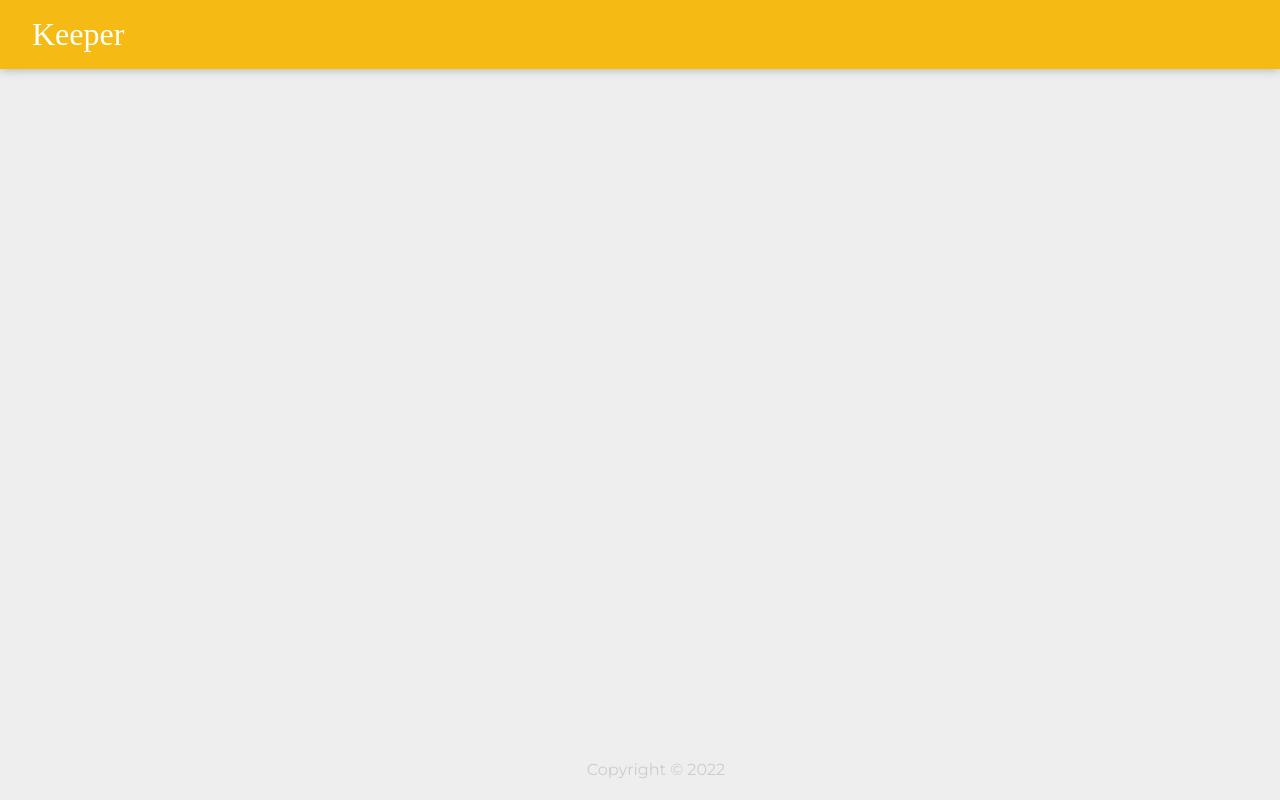
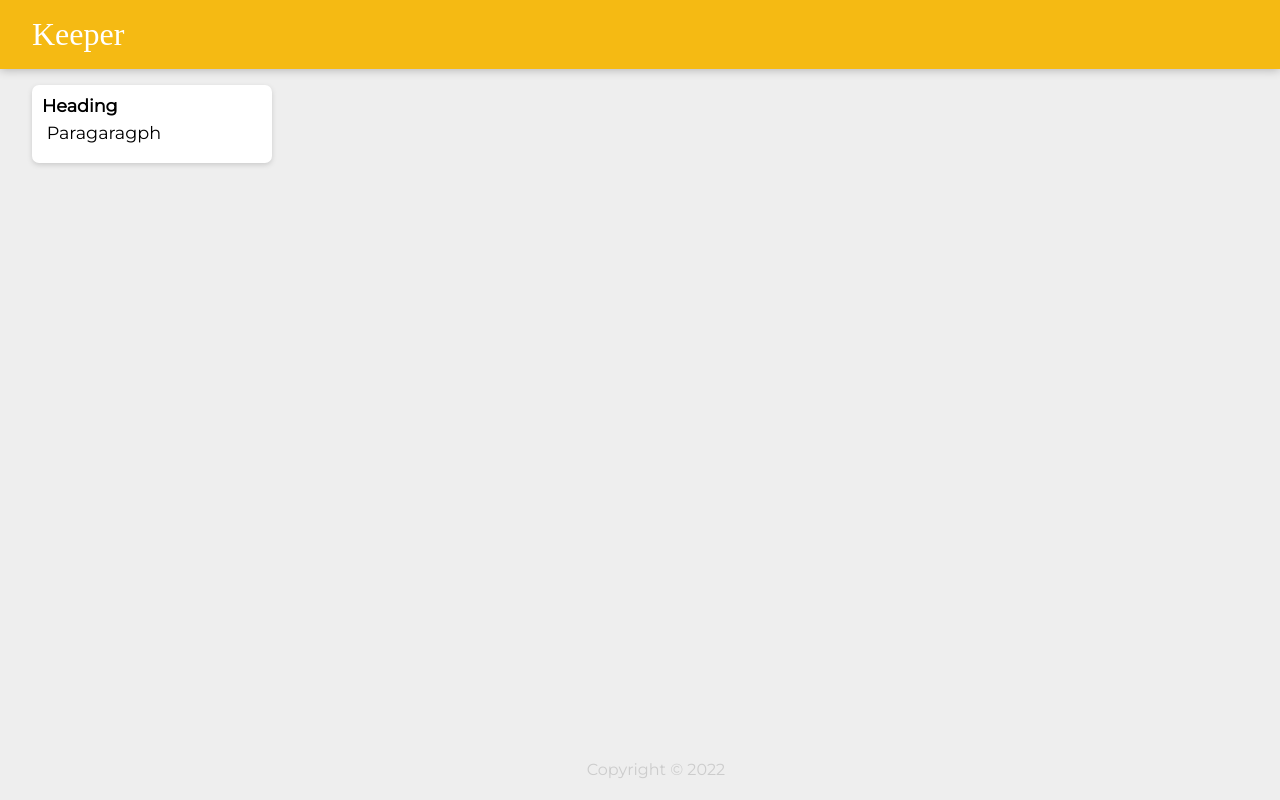
Before and after one commit to AyeshaShaharyar/keeper, a React (Create React App) app: page / in a window 1280 px wide. Built offline with nearby package versions, Linux system fonts and the light colour scheme; a web font is replaced by a local one.

Commit message:
add note component

```diff
--- a/src/components/App.js
+++ b/src/components/App.js
@@ -1,11 +1,13 @@
 import React from "react";
 import Footer from "./Footer";
 import Header from "./Header";
+import Note from "./Note";
 
 export default function App() {
   return (
     <div>
       <Header />
+      <Note />
       <Footer />
     </div>
   );
--- /dev/null
+++ b/src/components/Note.js
@@ -0,0 +1,10 @@
+import React from "react";
+
+export default function Note() {
+  return (
+    <div className="note">
+      <h1>Heading</h1>
+      <p> Paragaragph</p>
+    </div>
+  );
+}
```
